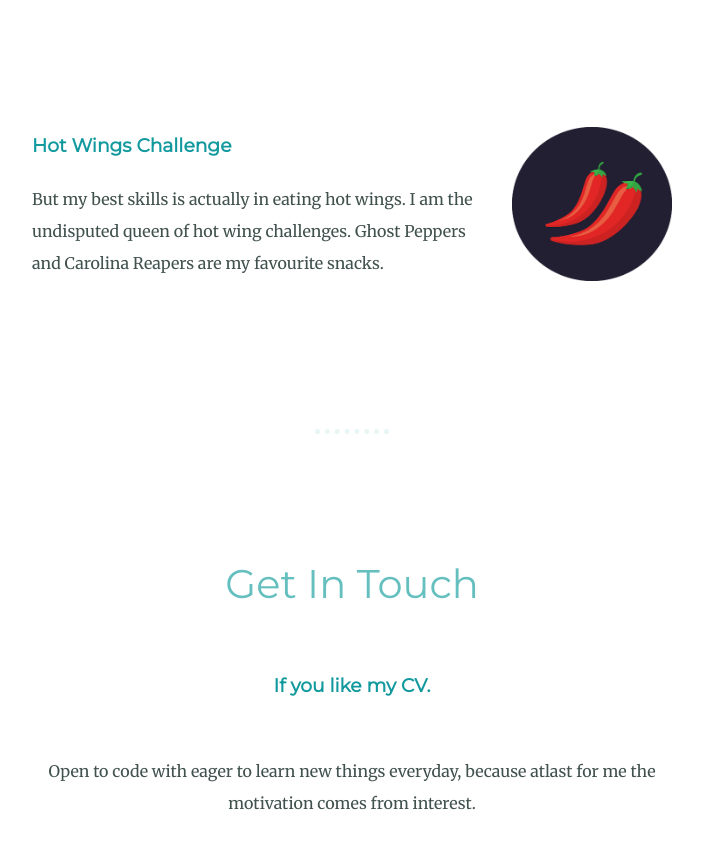
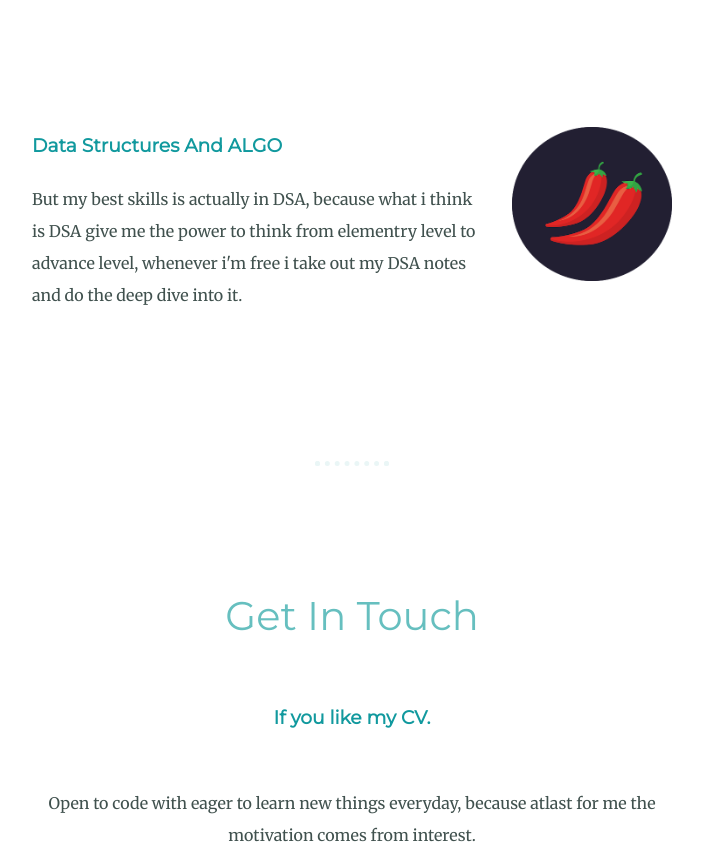
Before and after one commit to iHarshMix/cssCV, a plain HTML site: page index.html in a window 1280 px wide. Shown: the part 2220-3085 px from the top of the page, without its empty margins (288-991 px from the left). Drawn offline with Linux system fonts and the light colour scheme.

Commit message:
Update index.html

```diff
--- a/index.html
+++ b/index.html
@@ -55,9 +55,9 @@
 
             <div class="skill-row">
                 <img class="chillies-img" src="images/chillies.png" alt="chillies-img">
-                <h3>Hot Wings Challenge</h3>
+                <h3>Data Structures And ALGO</h3>
                 <p>
-                    But my best skills is actually in eating hot wings. I am the undisputed queen of hot wing challenges. Ghost Peppers and Carolina Reapers are my favourite snacks.
+                    But my best skills is actually in DSA, because what i think is DSA give me the power to think from elementry level to advance level, whenever i'm free i take out my DSA notes and do the deep dive into it.
                 </p>
             </div>
 
```
